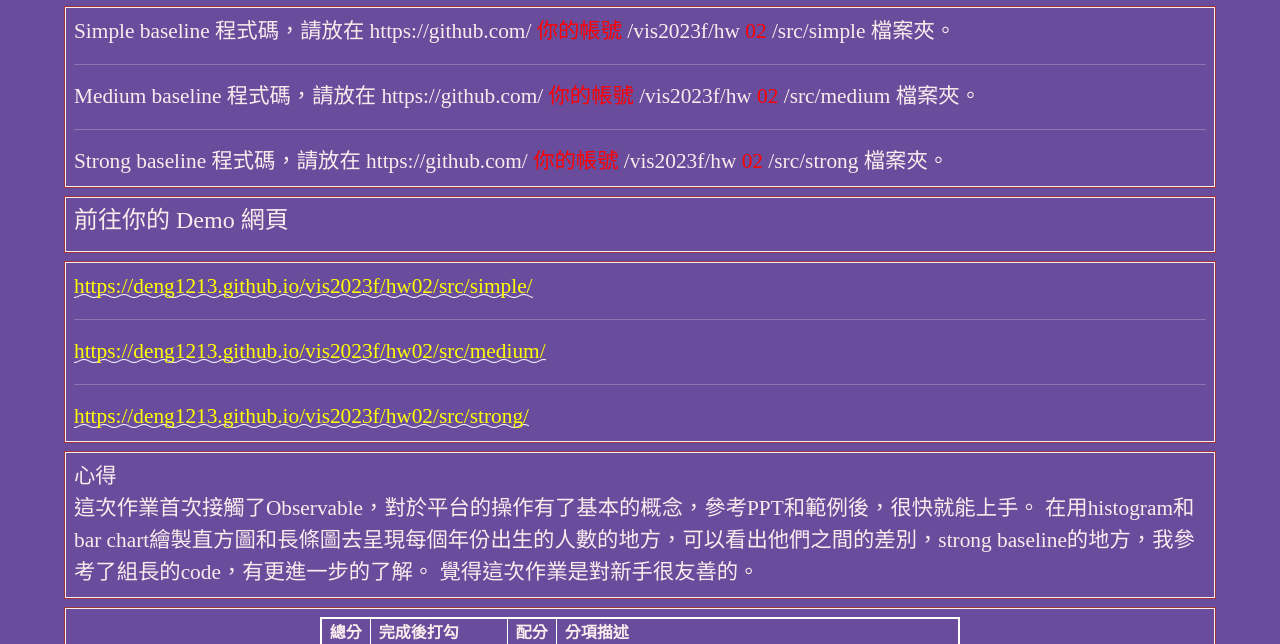
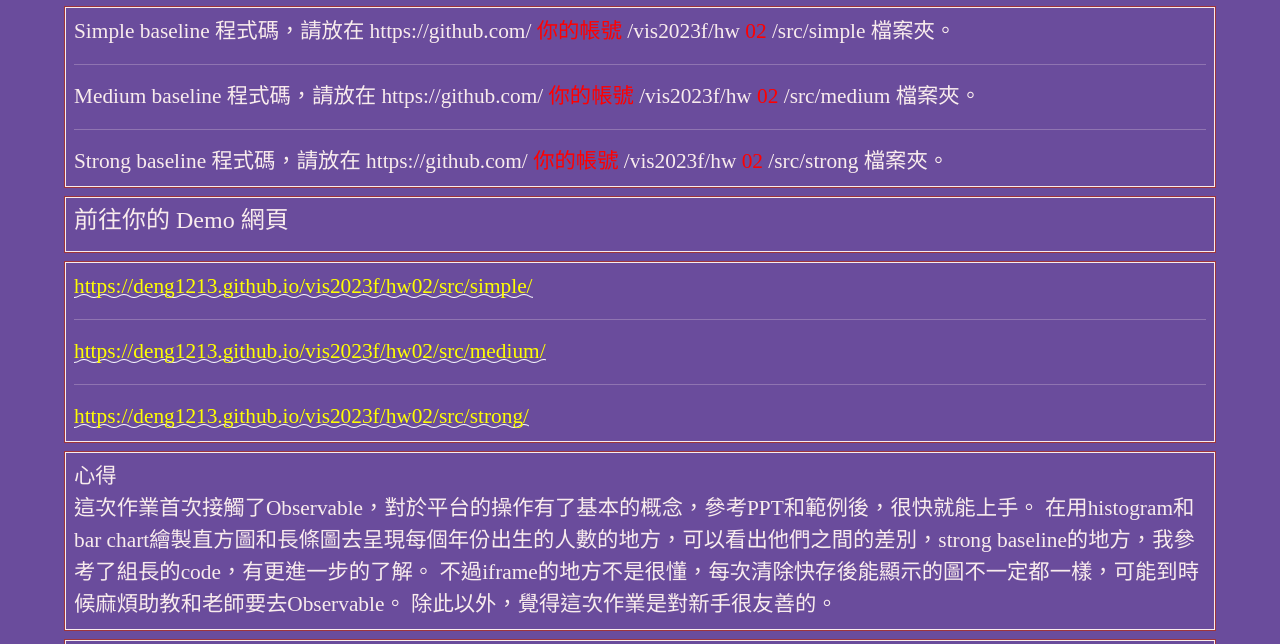
Before and after one commit to deng1213/vis2023f, a plain HTML site: page hw02/index.html in a window 1280 px wide. Shown: the part 86-730 px from the top of the page. Drawn offline with nearby package versions, Linux system fonts and the light colour scheme.

Commit message:
Update index.html

```diff
--- a/hw02/index.html
+++ b/hw02/index.html
@@ -231,7 +231,8 @@
       心得<br>
       這次作業首次接觸了Observable，對於平台的操作有了基本的概念，參考PPT和範例後，很快就能上手。
       在用histogram和bar chart繪製直方圖和長條圖去呈現每個年份出生的人數的地方，可以看出他們之間的差別，strong baseline的地方，我參考了組長的code，有更進一步的了解。
-      覺得這次作業是對新手很友善的。
+      不過iframe的地方不是很懂，每次清除快存後能顯示的圖不一定都一樣，可能到時候麻煩助教和老師要去Observable。
+      除此以外，覺得這次作業是對新手很友善的。
     </div>
   </div>
 
```
